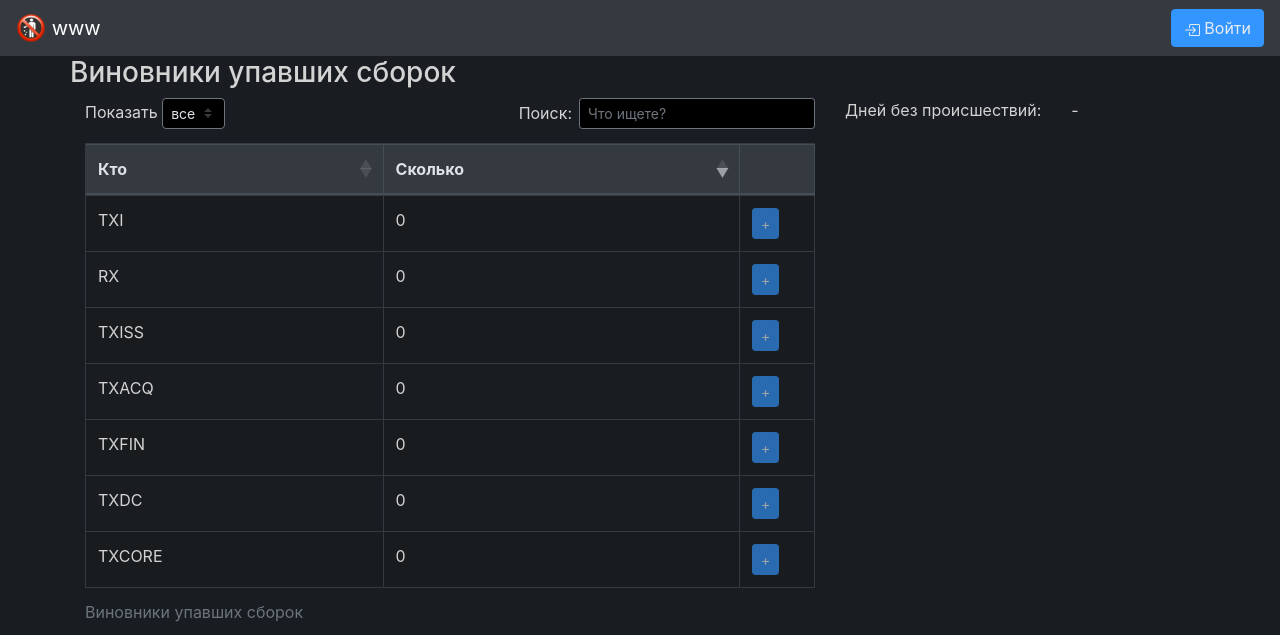
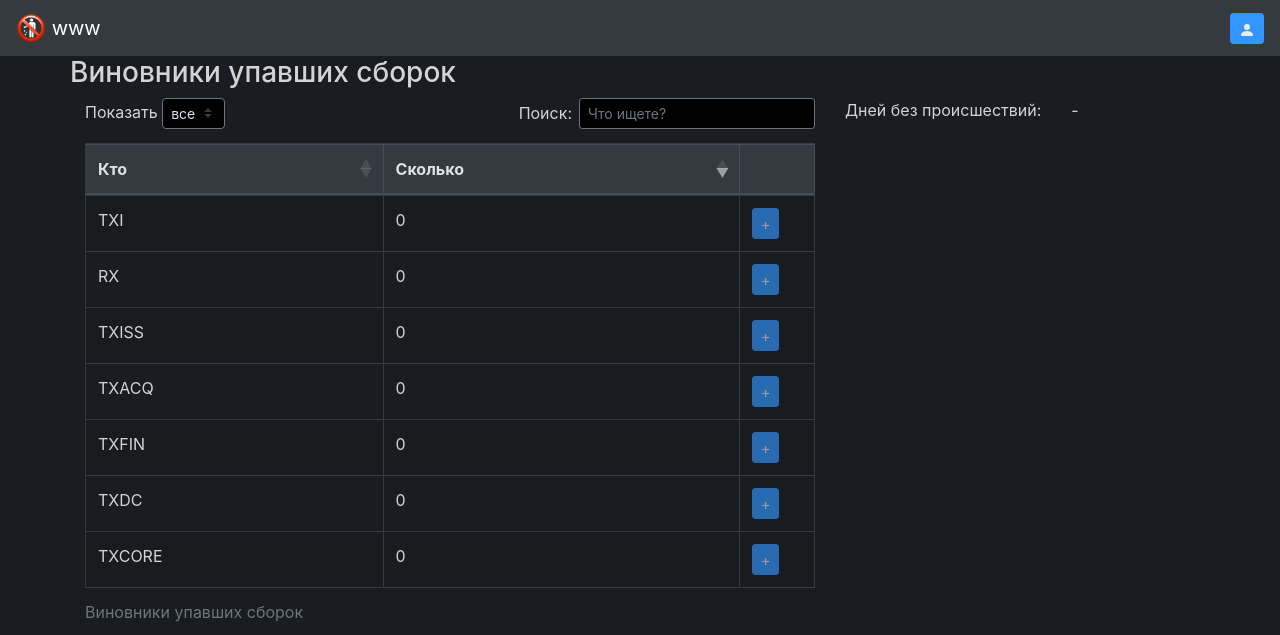
Before and after one commit to gil9red/vote_counter_web, a Flask app: page / in a window 1280 px wide. Shown: the top 635 px of the page. Run offline with Flask 3, Linux system fonts and the light colour scheme; data comes from the database, SQL or seed files in the repository; data that the repository does not hold is empty; some libraries are stand-ins or nearby versions.

Commit message:
Обновлено UI.

```diff
--- a/templates/index.html
+++ b/templates/index.html
@@ -31,6 +31,10 @@
         {% if current_user.is_authenticated %}
         <div class="dropdown">
             <a class="nav-link dropdown-toggle" href="#" role="button" data-toggle="dropdown" aria-expanded="false">
+                <!-- https://icons.getbootstrap.com/icons/person-fill/ -->
+                <svg xmlns="http://www.w3.org/2000/svg" width="16" height="16" fill="currentColor" class="bi bi-person-fill" viewBox="0 0 16 16">
+                    <path d="M3 14s-1 0-1-1 1-4 6-4 6 3 6 4-1 1-1 1H3Zm5-6a3 3 0 1 0 0-6 3 3 0 0 0 0 6Z"/>
+                </svg>
                 {{ current_user.id }}
             </a>
             <div class="dropdown-menu">
@@ -45,13 +49,11 @@
             </div>
         </div>
         {% else %}
-        <button type="button" class="btn btn-primary" data-toggle="modal" data-target="#modelLogin">
-            <!-- https://icons.getbootstrap.com/icons/box-arrow-in-right/ -->
-            <svg xmlns="http://www.w3.org/2000/svg" width="16" height="16" fill="currentColor" class="bi bi-box-arrow-in-right" viewBox="0 0 16 16">
-                <path fill-rule="evenodd" d="M6 3.5a.5.5 0 0 1 .5-.5h8a.5.5 0 0 1 .5.5v9a.5.5 0 0 1-.5.5h-8a.5.5 0 0 1-.5-.5v-2a.5.5 0 0 0-1 0v2A1.5 1.5 0 0 0 6.5 14h8a1.5 1.5 0 0 0 1.5-1.5v-9A1.5 1.5 0 0 0 14.5 2h-8A1.5 1.5 0 0 0 5 3.5v2a.5.5 0 0 0 1 0v-2z"/>
-                <path fill-rule="evenodd" d="M11.854 8.354a.5.5 0 0 0 0-.708l-3-3a.5.5 0 1 0-.708.708L10.293 7.5H1.5a.5.5 0 0 0 0 1h8.793l-2.147 2.146a.5.5 0 0 0 .708.708l3-3z"/>
+        <button type="button" class="btn btn-primary btn-sm" data-toggle="modal" data-target="#modelLogin">
+            <!-- https://icons.getbootstrap.com/icons/person-fill/ -->
+            <svg xmlns="http://www.w3.org/2000/svg" width="16" height="16" fill="currentColor" class="bi bi-person-fill" viewBox="0 0 16 16">
+                <path d="M3 14s-1 0-1-1 1-4 6-4 6 3 6 4-1 1-1 1H3Zm5-6a3 3 0 1 0 0-6 3 3 0 0 0 0 6Z"/>
             </svg>
-            Войти
         </button>
         {% endif %}
     </nav>
```
